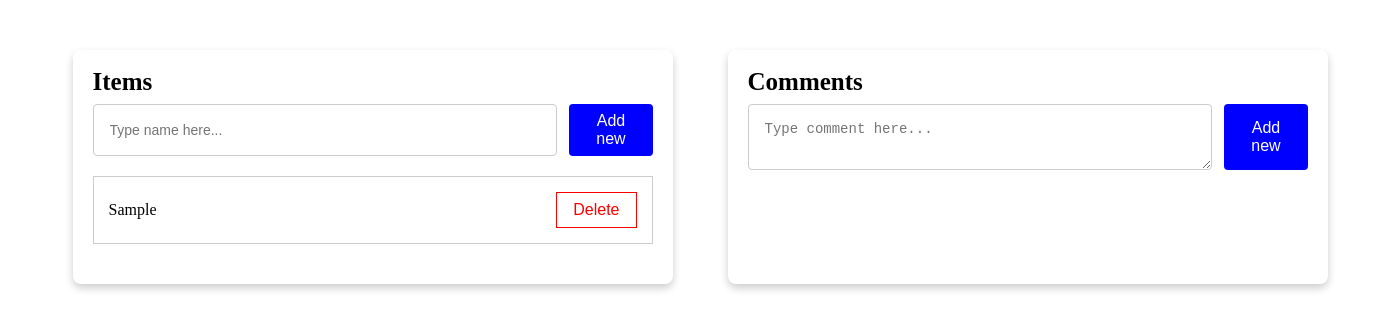
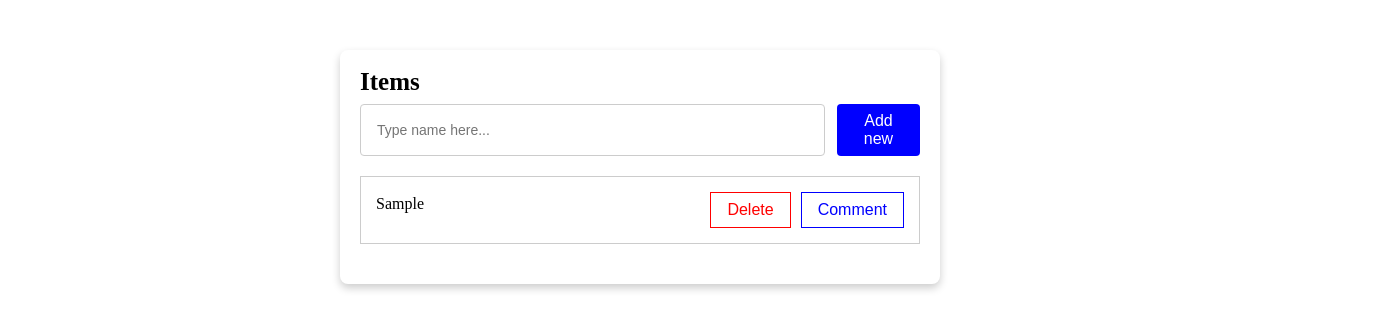
Before and after one commit to NastyaSkreka/diary, a React (Create React App) app: page / in a window 1280 px wide. Both pictures are taken after typing "Sample" into the empty fields and a click on the button "Add new". Shown: the top 330 px of the page, 1400 px wide, since content can reach past the window. Built offline with nearby package versions, Linux system fonts and the light colour scheme.

Commit message:
add comment list

```diff
--- a/src/App.js
+++ b/src/App.js
@@ -1,11 +1,14 @@
+import { useSelector } from "react-redux";
+
 import Items from "./components/Items/Items";
 import Comments from "./components/Comments/Comments.jsx";
 
 function App() {
+    const selectedItem = useSelector((state) => state.items.selectedId);
     return(
         <div className='app'>
             <Items/>
-            <Comments/>
+            {selectedItem && (<Comments/>)}
         </div>
     )
 }
--- /dev/null
+++ b/src/components/Comments/Comment.jsx
@@ -0,0 +1,14 @@
+import React from 'react';
+import styles from '../../styles/Comment.module.css'
+
+const Comment = ({item}) => {
+    return (
+    <div className={styles.card}>
+        <div>
+            {item.comment}
+        </div>
+
+    </div>
+    );
+};
+export default Comment;
--- a/src/components/Comments/Comments.jsx
+++ b/src/components/Comments/Comments.jsx
@@ -1,33 +1,54 @@
-import React, {useState} from 'react';
-import styles from '../../styles/Comments.module.css'
+import React, { useState } from 'react';
+import { useDispatch, useSelector } from 'react-redux';
+import { addComment} from '../../features/items/itemsSlice';
+import styles from '../../styles/Comments.module.css';
+import Comment from './Comment';
 
 const Comments = () => {
-    const [inputValue, setInputValue] = useState('');
+  const dispatch = useDispatch();
+  const items = useSelector((state) => state.items.list);
 
-    const handleInputChange = (e) => {
-      setInputValue(e.target.value);
+  const [commentValue, setCommentValue] = useState('');
+
+  const handleAddComment = () => {
+    if (commentValue.trim() !== '') {
+      dispatch(
+        addComment(commentValue)
+      );
+      setCommentValue('');
+    }
   };
 
-    const handleButtonClick = () => {
-      console.log(`${inputValue}`);
-    };
   return (
     <div className={styles.card}>
       <h2 className={styles.title}>Comments</h2>
+      <ul className={styles.list}>
+        {items.map((item) => (
+          <li key={item.id}>
+            <ul className={styles.item}>
+              {item.comments.map((comment, index) => (
+                <li key={index} className={styles.comment}>{comment}</li>
+              ))}
+            </ul>
+          </li>
+        ))}
+      </ul>
       <div className={styles.wrapper}>
         <textarea
           placeholder="Type comment here..."
-                value={inputValue}
-                onChange={handleInputChange}
-                className={styles.textarea }
+          value={commentValue}
+          onChange={(e) => setCommentValue(e.target.value)}
+          className={styles.textarea}
         />
         <button
-              onClick={handleButtonClick}
+          onClick={handleAddComment}
           className={styles.button}
+          disabled={!commentValue}
         >
-              Add new
+          Add Comment
         </button>
       </div>
+
     </div>
   );
 };
--- a/src/components/Items/Item.jsx
+++ b/src/components/Items/Item.jsx
@@ -1,13 +1,20 @@
 import React from 'react';
 import styles from '../../styles/FormItem.module.css'
 
-const ListItem = ({ name, onDelete }) => {
+
+const ListItem = ({ onDelete,  item, onSelect,  isActive }) => {
+
   return (
-    <div className={styles.card}>
-      <p>{name}</p>
-      <button onClick={onDelete} className={styles.button}>
-        Delete
-      </button>
+    <div
+      className={styles.card}
+    >
+      <div className={styles.container}>
+        <p>{item.name}</p>
+        <div className={styles.actions}>
+            <button onClick={onDelete} className={styles.delete}>Delete </button>
+            <button onClick={onSelect} className= {isActive ? styles.active : styles.comment} >Comment</button>
+        </div>
+      </div>
     </div>
   );
 };
--- a/src/components/Items/Items.jsx
+++ b/src/components/Items/Items.jsx
@@ -1,18 +1,16 @@
 import React, {useState, useEffect} from 'react';
 import { useDispatch, useSelector } from 'react-redux';
-import { addItem, deleteItem } from '../../features/items/itemsSlice';
+import { addItem, deleteItem, setSelectedItem } from '../../features/items/itemsSlice';
 import styles from '../../styles/Items.module.css'
 import ListItem from './Item';
 
 const Items = () => {
     const dispatch = useDispatch();
     const items = useSelector((state) => state.items.list);
-    console.log(items)
     const [inputValue, setInputValue] = useState('');
+    const [isActive, setIsActive] = useState(false);
 
-    const handleInputChange = (e) => {
-      setInputValue(e.target.value);
-    };
+    const handleInputChange = (e) => setInputValue(e.target.value);
 
     const handleButtonClick = () => {
         if (inputValue.trim() !== '') {
@@ -21,12 +19,13 @@ const Items = () => {
         }
       };
 
-      useEffect(() => {
-        console.log(items);
-      }, [items]);
-
     const handleDelete = (id) => {
         dispatch(deleteItem(id));
+    };
+
+    const handleSelectItem = (itemId) => {
+        dispatch(setSelectedItem(Number(itemId)));
+        setIsActive(!isActive);
       };
 
     return (
@@ -48,10 +47,15 @@ const Items = () => {
             Add new
             </button>
         </div>
-        <ul className=''>
-       {items.map((item) => (
+        <ul>
+        {items?.map((item) => (
           <li key={item.id}>
-            <ListItem name={item.name} onDelete={() => handleDelete(item.id)} />
+            <ListItem
+              item={item}
+              onSelect={() => handleSelectItem(item.id)}
+              isActive={isActive}
+              onDelete={() => handleDelete(item.id)}
+            />
           </li>
         ))}
       </ul>
--- a/src/features/items/itemsSlice.js
+++ b/src/features/items/itemsSlice.js
@@ -3,18 +3,30 @@ import { createSlice } from '@reduxjs/toolkit';
 const itemsSlice = createSlice({
   name: 'items',
   initialState: {
-    list: []
+    list: [],
+    selectedId: null,
 },
   reducers: {
     addItem: (state, action) => {
-        const newItem = { id: Date.now(), name: action.payload };
+        const newItem = { id: Date.now(), name: action.payload, comments: [] };
         state.list = [...state.list, newItem];
     },
     deleteItem: (state, action) => {
       state.list = state.list.filter((item) => item.id !== action.payload);
     },
+    setSelectedItem: (state, action) => {
+        state.selectedId = action.payload;
+    },
+    removeSelectedItem: (state, action) => {
+        state.selectedId = null;
+    },
+    addComment: (state, action) => {
+        const item = state.list.find((item) => item.id === state.selectedId);
+        if (!item) return;
+        item.comments.push(action.payload);
+    }
   },
 });
 
-export const { addItem, deleteItem } = itemsSlice.actions;
+export const { addItem, deleteItem, setSelectedItem, removeSelectedItem, addComment } = itemsSlice.actions;
 export default itemsSlice.reducer;
--- /dev/null
+++ b/src/styles/Comment.module.css
@@ -0,0 +1,12 @@
+.card {
+    border: 1px solid #ccc;
+    padding: 15px;
+    margin: 20px 0;
+    display: flex;
+    justify-content: space-between;
+    align-items: center;
+  }
+
+.card:not(:last-child){
+      margin: 20px 0;
+}
--- a/src/styles/Comments.module.css
+++ b/src/styles/Comments.module.css
@@ -44,6 +44,28 @@ textarea:focus {
     transition: background-color 0.2s;
 }
 
+.button:disabled {
+    background-color: gray;
+    cursor: not-allowed;
+}
+
+.button:disabled:hover {
+    background-color: gray;
+    cursor: not-allowed;
+}
+
 .button:hover {
     background-color: #033870;
 }
+
+.item {
+    margin: 10px 0;
+}
+
+.comment {
+    background-color: #f0f0f0;
+    padding: 15px;
+    border: 1px solid #ddd;
+    border-radius: 5px;
+    margin-bottom: 10px;
+}
--- a/src/styles/FormItem.module.css
+++ b/src/styles/FormItem.module.css
@@ -2,25 +2,49 @@
   border: 1px solid #ccc;
   padding: 15px;
   margin: 20px 0;
-  display: flex;
-  justify-content: space-between;
   align-items: center;
+}
+.container{
+    display: flex;
+    justify-content: space-between;
 }
 
 .card:not(:last-child){
     margin: 20px 0;
 }
 
-.button {
+.delete {
     border: 1px solid var(--red);
     color: var(--red);
     padding: 8px 16px;
     font-size: 16px;
     cursor: pointer;
     transition: background-color 0.3s;
+    margin-right: 10px;
 }
 
-.button:hover {
+.delete:hover {
     background-color: var(--red);
     color: #fff;
 }
+
+.comment{
+    border: 1px solid var(--blue);
+    color: var(--blue);
+    padding: 8px 16px;
+    font-size: 16px;
+    cursor: pointer;
+    transition: background-color 0.3s;
+}
+.comment:hover {
+    background-color: var(--blue);
+    color: #fff;
+}
+
+.active {
+    background-color: var(--blue);
+    padding: 8px 16px;
+    font-size: 16px;
+    cursor: pointer;
+    color: #fff;
+}
--- a/src/styles/global.css
+++ b/src/styles/global.css
@@ -41,10 +41,11 @@ button {
   }
 
 .app {
-    width: 1400px;
+    width: 800px;
     margin: 0 auto;
     padding: 50px;
     display: flex;
+    flex-direction: column;
     gap: 10px;
     flex-wrap: wrap;
 }
```
Lines whose indentation alone changed are shown as unchanged.
